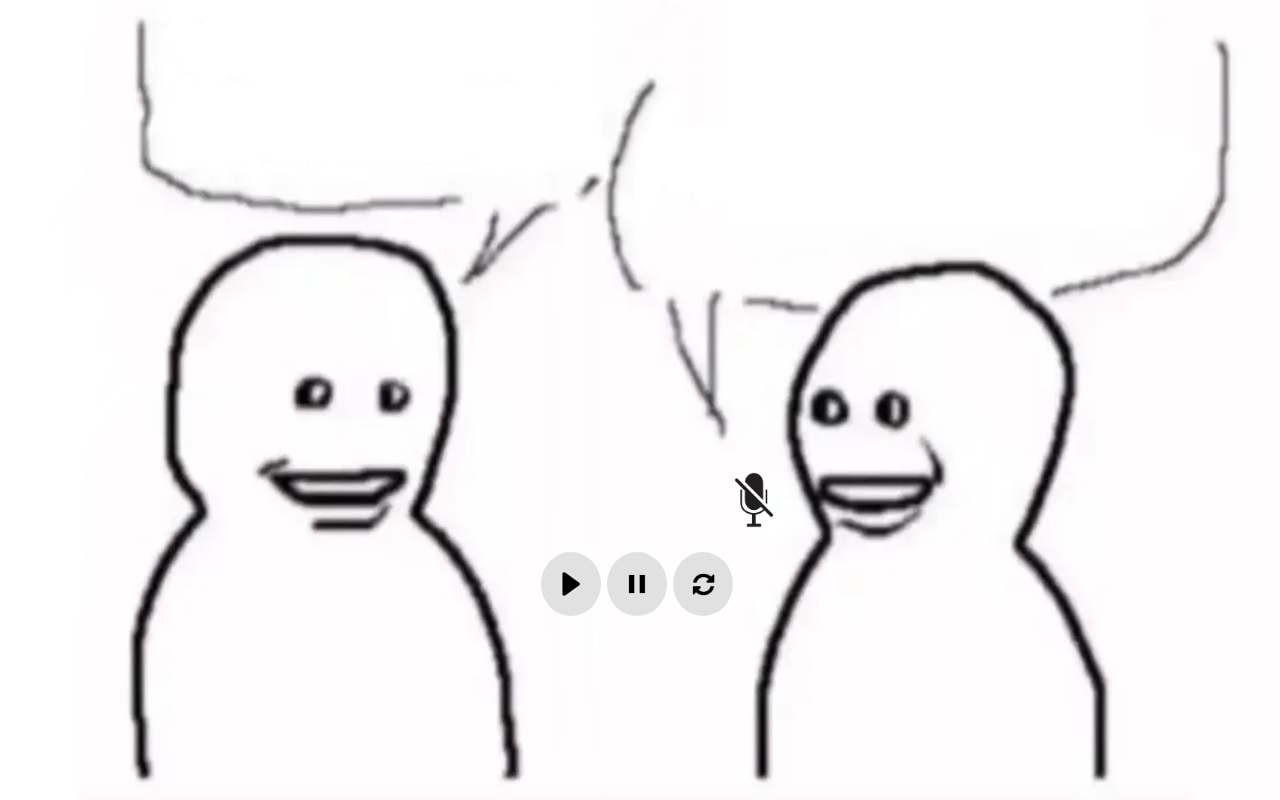
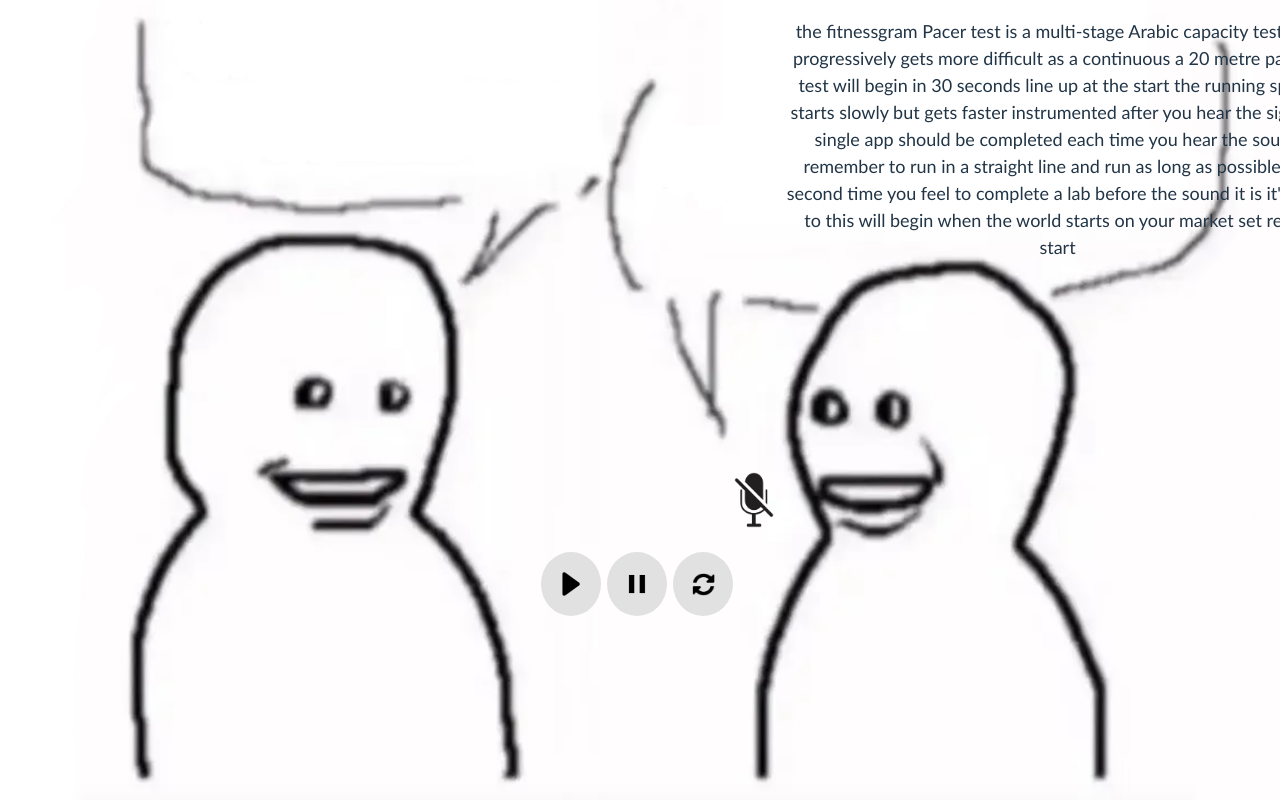
Before and after one commit to mt-fns/terrible-alpha, a React (Vite) app in the folder alpha-project/: page / in a window 1280 px wide. Built offline with nearby package versions, Linux system fonts and the light colour scheme.

Commit message:
added ui

```diff
--- a/alpha-project/src/components/Dictaphone.jsx
+++ b/alpha-project/src/components/Dictaphone.jsx
@@ -15,9 +15,6 @@ const Dictaphone = () => {
 
   return (
     <div>
-      {/* <p id="microphone-text" >Microphone: {listening ? 'on' : 'off'}</p> */}
-      {/* <img id="mic-image" src={listening ? "./mic-on.png" : "./mic-off.png"}/> */}
-      {/* <p id={listening ? 'mic-on' : 'mic-off'}>njdknsjfak</p> */}
 
       {listening ?
         <img id="mic-on" src="/mic-on.png"/>
@@ -29,6 +26,7 @@ const Dictaphone = () => {
       <button class="buttons" id="stop-button" onClick={SpeechRecognition.stopListening}>Stop</button>
       <button class="buttons" id="reset-button" onClick={resetTranscript}>Reset</button>
       <p id="speech-to-text">{transcript}</p>
+      <p id="text-to-speech">the fitnessgram Pacer test is a multi-stage Arabic capacity test that progressively gets more difficult as a continuous a 20 metre pays or test will begin in 30 seconds line up at the start the running speed starts slowly but gets faster instrumented after you hear the signal a single app should be completed each time you hear the sound remember to run in a straight line and run as long as possible the second time you feel to complete a lab before the sound it is it's over to this will begin when the world starts on your market set ready start</p>
     </div>
   );
 };
--- a/alpha-project/src/index.css
+++ b/alpha-project/src/index.css
@@ -45,6 +45,7 @@ button {
   transition: border-color 0.25s;
   width: 60px;
 }
+
 button:hover {
   border-color: black;
 }
```
Also changed, not shown: alpha-project/src/pngtree-red-glossy-button-png-image_908890.jpg (deleted).
